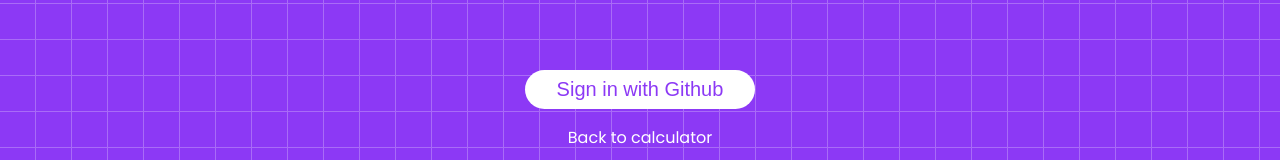
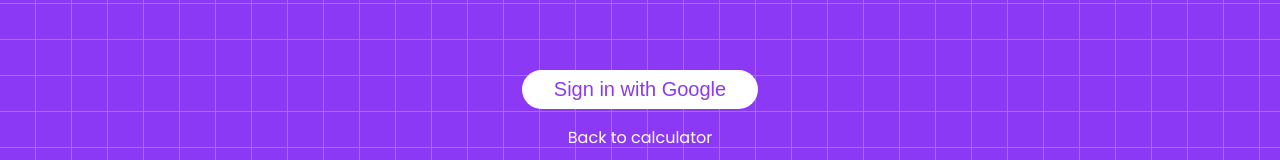
Before and after one commit to MLH-Fellowship/GradeMe, a React (Create React App) app: page / in a window 1280 px wide. Shown: the part 608-768 px from the top of the page. Built offline with nearby package versions, Linux system fonts and the light colour scheme.

Commit message:
Initialize and sign in user on start

```diff
--- a/src/App.tsx
+++ b/src/App.tsx
@@ -1,19 +1,32 @@
-import React from "react";
+import React, { useState, useEffect, useRef } from "react";
 import { BrowserRouter as Router, Switch, Route } from "react-router-dom";
+import * as firebase from "firebase/app";
+import { initialize } from "./firebase";
+import { signInWithGoogle } from "./firebase/auth";
 
 import Home from "./components/Home";
 import Calculator from "./components/Calculator";
 
+
 const App = () => {
+  const [user, setUser] = useState<firebase.User | null>(null);
+  const routeProps: any = { setUser, user };
+  let initialized = useRef(false);
+
+  useEffect(() => {
+    initialized.current = true;
+    initialize();
+  }, []);
+
+  if (initialized.current) {
+    signInWithGoogle(false);
+  }
+
   return (
     <Router>
       <Switch>
-        <Route exact path="/">
-          <Home />
-        </Route>
-        <Route path="/calculator">
-          <Calculator />
-        </Route>
+        <Route exact path="/" render={(props: any) => <Home {...routeProps} />} />
+        <Route path="calculator" render={(props: any) => <Calculator {...routeProps} />} />
       </Switch>
     </Router>
   );
--- a/src/components/Home.tsx
+++ b/src/components/Home.tsx
@@ -1,5 +1,6 @@
 import React from "react";
 import { Link } from "react-router-dom";
+import { signInWithGoogle } from "../firebase/auth";
 import styled from "styled-components";
 
 import { primaryColor, white, gridLineColor } from "../theme";
@@ -59,16 +60,14 @@
   text-decoration: none;
 `;
 
-const Home = () => {
-  const signIn = () => {
-    // TODO: Firebase authentication
-  };
+const Home = (props: any) => {
+  const signIn = async () => props.setUser(await signInWithGoogle());
 
   return (
     <StyledHome>
       <h2>GradeMe</h2>
-      <h1>Sign In</h1>
-      <StyledButton onClick={signIn}>Sign in with Github</StyledButton>
+      <h1>{props.user != null ? props.user.displayName : "Sign In"}</h1>
+      {props.user === null && <StyledButton onClick={signIn}>Sign in with Google</StyledButton>}
       <StyledLink to="/calculator">Back to calculator</StyledLink>
     </StyledHome>
   );
--- a/src/firebase/auth.ts
+++ b/src/firebase/auth.ts
@@ -2,10 +2,11 @@
 import "firebase/auth";
 
 
-const signInWithGoogle = (): Promise<firebase.User> => new Promise((resolve, reject) => {
+const signInWithGoogle = (shouldRedirect: boolean = true): Promise<firebase.User> => new Promise((resolve, reject) => {
   firebase.auth().getRedirectResult()
     .then(({ user }) => {
       if (user) return resolve(user);
+      if (!shouldRedirect) return;
       const provider = new firebase.auth.GoogleAuthProvider();
       firebase.auth().signInWithRedirect(provider);
     })
```
